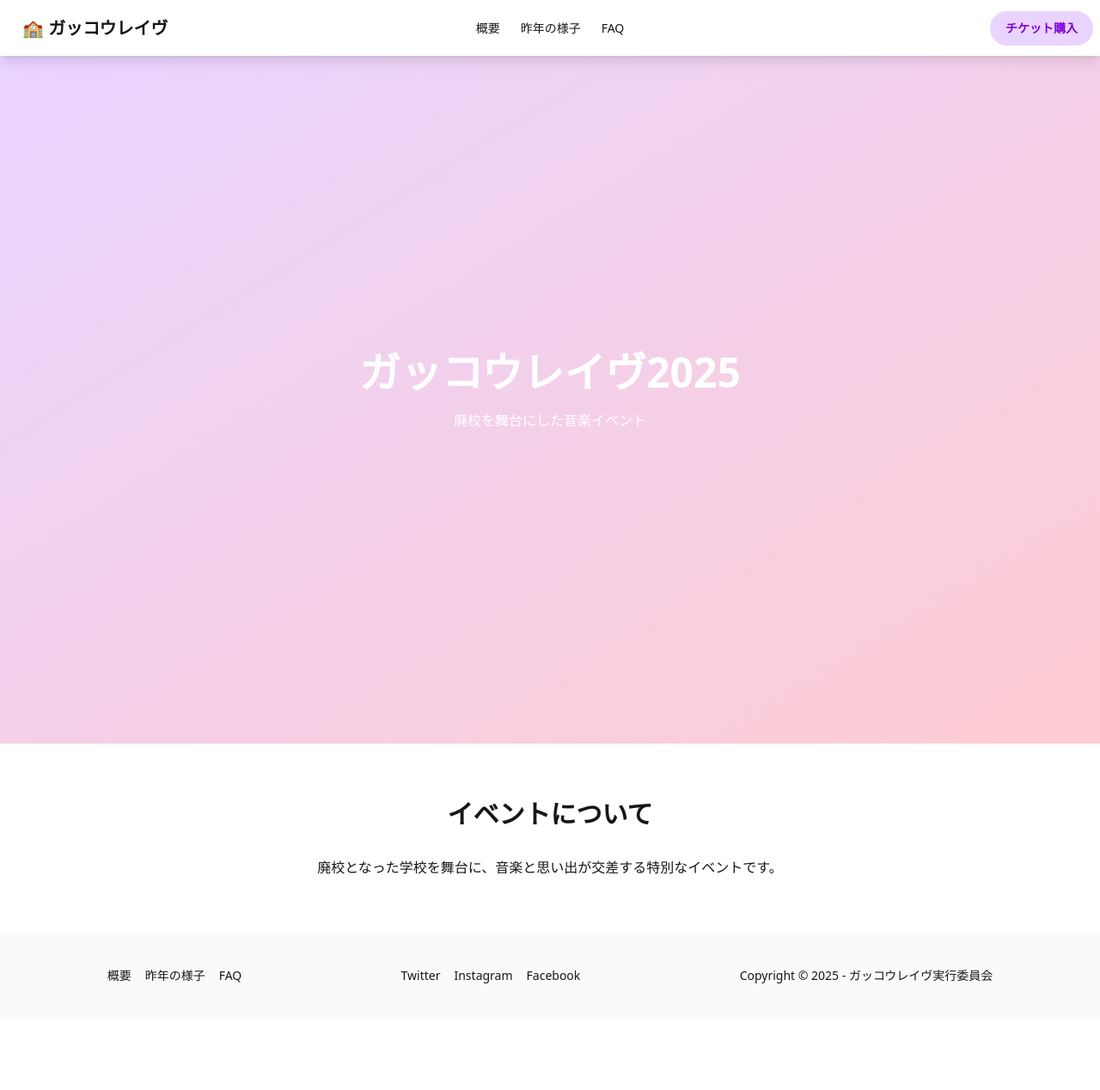
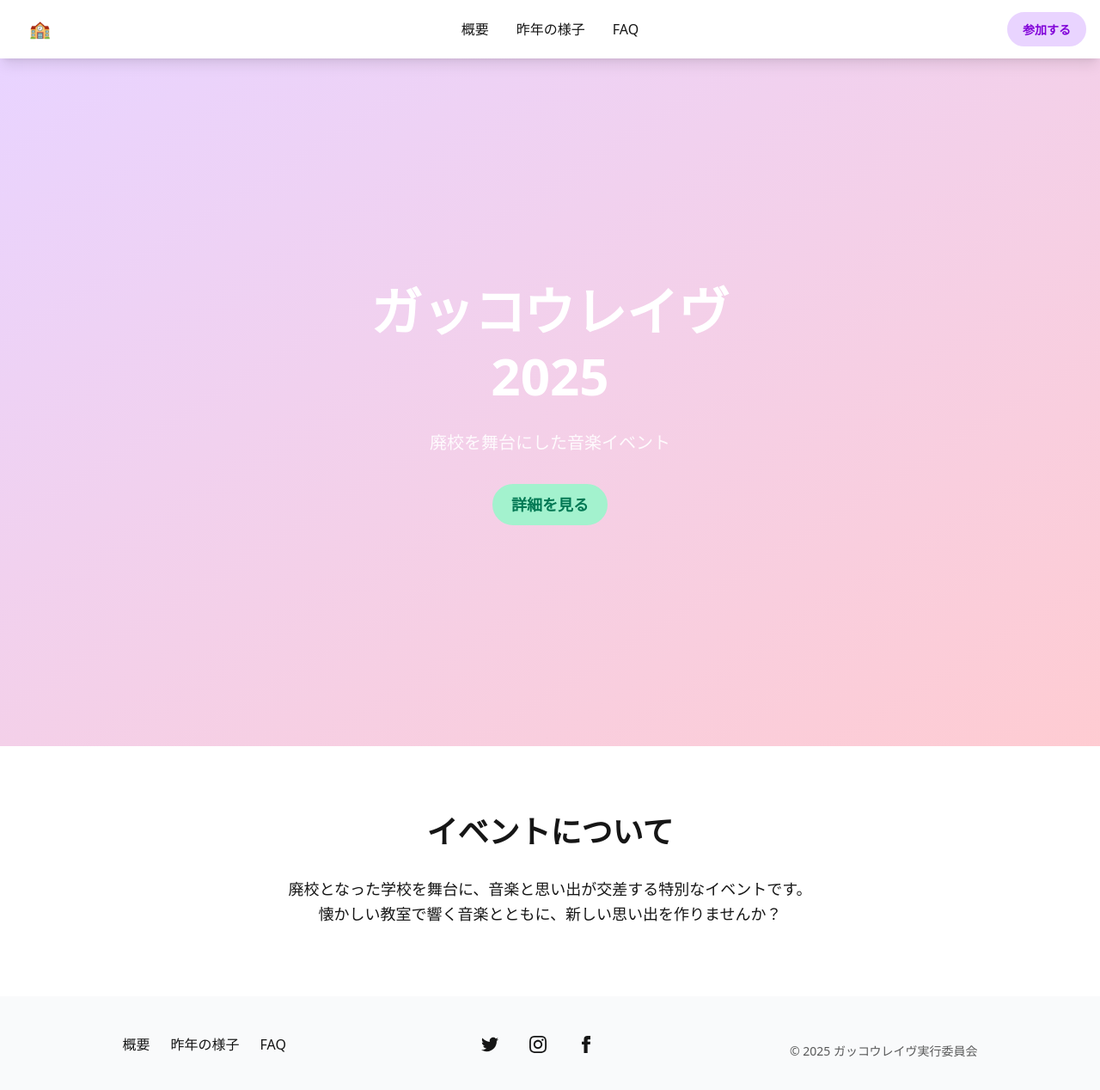
Before and after one commit to RF2034/2025, a Next.js app: page / in a window 1280 px wide. Shown: the top 1268 px of the page at 86% size. Before the commit the page ends 1185 px from the top, so only its background shows below. Built offline with nearby package versions, Linux system fonts and the light colour scheme.

Commit message:
ヘッダー、フッター、グローバルスタイルの調整と改善。レスポンシブデザインを強化し、コンポーネントのスタイルを更新。

```diff
--- a/src/app/globals.css
+++ b/src/app/globals.css
@@ -1,4 +1,30 @@
 @import "tailwindcss";
 @plugin "daisyui" {
-  themes: pastel --default, aqua;
+  themes: pastel --default, aqua ;
 }
+
+/* モバイル向けカスタムスタイル */
+@media (max-width: 640px) {
+  .hero-content {
+    padding: 1rem;
+  }
+
+  .container {
+    padding-left: 1rem;
+    padding-right: 1rem;
+  }
+}
+
+/* タッチ操作の改善 */
+@media (hover: none) {
+  .btn:hover {
+    transform: none;
+  }
+}
+
+/* フォントサイズの調整 */
+@media (max-width: 480px) {
+  html {
+    font-size: 14px;
+  }
+}
--- a/src/app/page.tsx
+++ b/src/app/page.tsx
@@ -7,21 +7,31 @@ export default function Home() {
       <Header />
       <main>
         {/* ヒーローセクション */}
-        <section className="hero min-h-screen bg-gradient-to-br from-primary to-secondary">
+        <section className="hero min-h-screen bg-gradient-to-br from-primary to-secondary px-4">
           <div className="hero-content text-center">
-            <div className="max-w-md">
-              <h1 className="mb-5 text-5xl font-bold text-white">ガッコウレイヴ2025</h1>
-              <p className="mb-5 text-white">廃校を舞台にした音楽イベント</p>
+            <div className="max-w-sm md:max-w-md lg:max-w-lg">
+              <h1 className="mb-6 text-4xl md:text-5xl lg:text-6xl font-bold text-white leading-tight">
+                ガッコウレイヴ<br className="md:hidden" />2025
+              </h1>
+              <p className="mb-8 text-lg md:text-xl text-white/90 leading-relaxed">
+                廃校を舞台にした<br className="sm:hidden" />音楽イベント
+              </p>
+              <button className="btn btn-accent btn-lg w-full sm:w-auto">
+                詳細を見る
+              </button>
             </div>
           </div>
         </section>
 
         {/* イントロダクションセクション */}
-        <section className="py-16 px-4">
-          <div className="container mx-auto">
-            <h2 className="text-3xl font-bold text-center mb-8">イベントについて</h2>
-            <p className="text-center max-w-2xl mx-auto">
-              廃校となった学校を舞台に、音楽と思い出が交差する特別なイベントです。
+        <section className="py-12 md:py-16 lg:py-20 px-4">
+          <div className="container mx-auto max-w-4xl">
+            <h2 className="text-2xl md:text-3xl lg:text-4xl font-bold text-center mb-6 md:mb-8">
+              イベントについて
+            </h2>
+            <p className="text-center text-base md:text-lg leading-relaxed px-4 md:px-8">
+              廃校となった学校を舞台に、音楽と思い出が交差する特別なイベントです。<br className="hidden sm:block" />
+              懐かしい教室で響く音楽とともに、新しい思い出を作りませんか？
             </p>
           </div>
         </section>
--- a/src/components/Footer.tsx
+++ b/src/components/Footer.tsx
@@ -2,21 +2,33 @@ import Link from "next/link";
 
 export default function Footer() {
   return (
-    <footer className="footer footer-center bg-base-200 text-base-content p-10">
-      <nav className="grid grid-flow-col gap-4">
-        <Link href="/about" className="link link-hover">概要</Link>
-        <Link href="/last-year" className="link link-hover">昨年の様子</Link>
-        <Link href="/faq" className="link link-hover">FAQ</Link>
+    <footer className="footer footer-center bg-base-200 text-base-content p-6 md:p-10">
+      <nav className="flex flex-wrap justify-center gap-3 md:gap-6 mb-4">
+        <Link href="/about" className="link link-hover text-sm md:text-base">概要</Link>
+        <Link href="/last-year" className="link link-hover text-sm md:text-base">昨年の様子</Link>
+        <Link href="/faq" className="link link-hover text-sm md:text-base">FAQ</Link>
       </nav>
-      <nav>
-        <div className="grid grid-flow-col gap-4">
-          <a href="#" className="link link-hover">Twitter</a>
-          <a href="#" className="link link-hover">Instagram</a>
-          <a href="#" className="link link-hover">Facebook</a>
+      <nav className="mb-4">
+        <div className="flex justify-center gap-4 md:gap-6">
+          <a href="#" className="btn btn-ghost btn-sm btn-circle" aria-label="Twitter">
+            <svg xmlns="http://www.w3.org/2000/svg" width="20" height="20" viewBox="0 0 24 24" className="fill-current">
+              <path d="M24 4.557c-.883.392-1.832.656-2.828.775 1.017-.609 1.798-1.574 2.165-2.724-.951.564-2.005.974-3.127 1.195-.897-.957-2.178-1.555-3.594-1.555-3.179 0-5.515 2.966-4.797 6.045-4.091-.205-7.719-2.165-10.148-5.144-1.29 2.213-.669 5.108 1.523 6.574-.806-.026-1.566-.247-2.229-.616-.054 2.281 1.581 4.415 3.949 4.89-.693.188-1.452.232-2.224.084.626 1.956 2.444 3.379 4.6 3.419-2.07 1.623-4.678 2.348-7.29 2.04 2.179 1.397 4.768 2.212 7.548 2.212 9.142 0 14.307-7.721 13.995-14.646.962-.695 1.797-1.562 2.457-2.549z"/>
+            </svg>
+          </a>
+          <a href="#" className="btn btn-ghost btn-sm btn-circle" aria-label="Instagram">
+            <svg xmlns="http://www.w3.org/2000/svg" width="20" height="20" viewBox="0 0 24 24" className="fill-current">
+              <path d="M12 2.163c3.204 0 3.584.012 4.85.07 3.252.148 4.771 1.691 4.919 4.919.058 1.265.069 1.645.069 4.849 0 3.205-.012 3.584-.069 4.849-.149 3.225-1.664 4.771-4.919 4.919-1.266.058-1.644.07-4.85.07-3.204 0-3.584-.012-4.849-.07-3.26-.149-4.771-1.699-4.919-4.92-.058-1.265-.07-1.644-.07-4.849 0-3.204.013-3.583.07-4.849.149-3.227 1.664-4.771 4.919-4.919 1.266-.057 1.645-.069 4.849-.069zm0-2.163c-3.259 0-3.667.014-4.947.072-4.358.2-6.78 2.618-6.98 6.98-.059 1.281-.073 1.689-.073 4.948 0 3.259.014 3.668.072 4.948.2 4.358 2.618 6.78 6.98 6.98 1.281.058 1.689.072 4.948.072 3.259 0 3.668-.014 4.948-.072 4.354-.2 6.782-2.618 6.979-6.98.059-1.28.073-1.689.073-4.948 0-3.259-.014-3.667-.072-4.947-.196-4.354-2.617-6.78-6.979-6.98-1.281-.059-1.69-.073-4.949-.073zm0 5.838c-3.403 0-6.162 2.759-6.162 6.162s2.759 6.163 6.162 6.163 6.162-2.759 6.162-6.163c0-3.403-2.759-6.162-6.162-6.162zm0 10.162c-2.209 0-4-1.79-4-4 0-2.209 1.791-4 4-4s4 1.791 4 4c0 2.21-1.791 4-4 4zm6.406-11.845c-.796 0-1.441.645-1.441 1.44s.645 1.44 1.441 1.44c.795 0 1.439-.645 1.439-1.44s-.644-1.44-1.439-1.44z"/>
+            </svg>
+          </a>
+          <a href="#" className="btn btn-ghost btn-sm btn-circle" aria-label="Facebook">
+            <svg xmlns="http://www.w3.org/2000/svg" width="20" height="20" viewBox="0 0 24 24" className="fill-current">
+              <path d="M9 8h-3v4h3v12h5v-12h3.642l.358-4h-4v-1.667c0-.955.192-1.333 1.115-1.333h2.885v-5h-3.808c-3.596 0-5.192 1.583-5.192 4.615v3.385z"/>
+            </svg>
+          </a>
         </div>
       </nav>
-      <aside>
-        <p>Copyright © {new Date().getFullYear()} - ガッコウレイヴ実行委員会</p>
+      <aside className="text-xs md:text-sm text-base-content/70">
+        <p>© {new Date().getFullYear()} ガッコウレイヴ実行委員会</p>
       </aside>
     </footer>
   );
--- a/src/components/Header.tsx
+++ b/src/components/Header.tsx
@@ -2,13 +2,13 @@ import Link from "next/link";
 
 export default function Header() {
   return (
-    <header className="navbar bg-base-100 shadow-lg">
+    <header className="navbar bg-base-100 shadow-lg px-2 md:px-4">
       <div className="navbar-start">
         <div className="dropdown">
-          <div tabIndex={0} role="button" className="btn btn-ghost lg:hidden">
+          <div tabIndex={0} role="button" className="btn btn-ghost btn-square lg:hidden">
             <svg
               xmlns="http://www.w3.org/2000/svg"
-              className="h-5 w-5"
+              className="h-6 w-6"
               fill="none"
               viewBox="0 0 24 24"
               stroke="currentColor"
@@ -23,24 +23,28 @@ export default function Header() {
           </div>
           <ul
             tabIndex={0}
-            className="menu menu-sm dropdown-content bg-base-100 rounded-box z-[1] mt-3 w-52 p-2 shadow"
+            className="menu menu-sm dropdown-content bg-base-100 rounded-box z-[1] mt-3 w-60 p-2 shadow-xl border"
           >
-            <li><Link href="/about">概要</Link></li>
-            <li><Link href="/last-year">昨年の様子</Link></li>
-            <li><Link href="/faq">FAQ</Link></li>
+            <li><Link href="/about" className="text-base py-3">📋 概要</Link></li>
+            <li><Link href="/last-year" className="text-base py-3">📸 昨年の様子</Link></li>
+            <li><Link href="/faq" className="text-base py-3">❓ FAQ</Link></li>
           </ul>
         </div>
-        <Link href="/" className="btn btn-ghost text-xl">🏫 ガッコウレイヴ</Link>
+        <Link href="/" className="btn btn-ghost text-lg md:text-xl font-bold">
+          🏫 <span className="hidden xs:inline">ガッコウレイヴ</span>
+        </Link>
       </div>
       <div className="navbar-center hidden lg:flex">
-        <ul className="menu menu-horizontal px-1">
-          <li><Link href="/about">概要</Link></li>
-          <li><Link href="/last-year">昨年の様子</Link></li>
-          <li><Link href="/faq">FAQ</Link></li>
+        <ul className="menu menu-horizontal px-1 text-base">
+          <li><Link href="/about" className="px-4">概要</Link></li>
+          <li><Link href="/last-year" className="px-4">昨年の様子</Link></li>
+          <li><Link href="/faq" className="px-4">FAQ</Link></li>
         </ul>
       </div>
       <div className="navbar-end">
-        <a className="btn btn-primary">チケット購入</a>
+        <a className="btn btn-primary btn-sm md:btn-md">
+          <span className="hidden sm:inline">参加する</span>
+        </a>
       </div>
     </header>
   );
```
